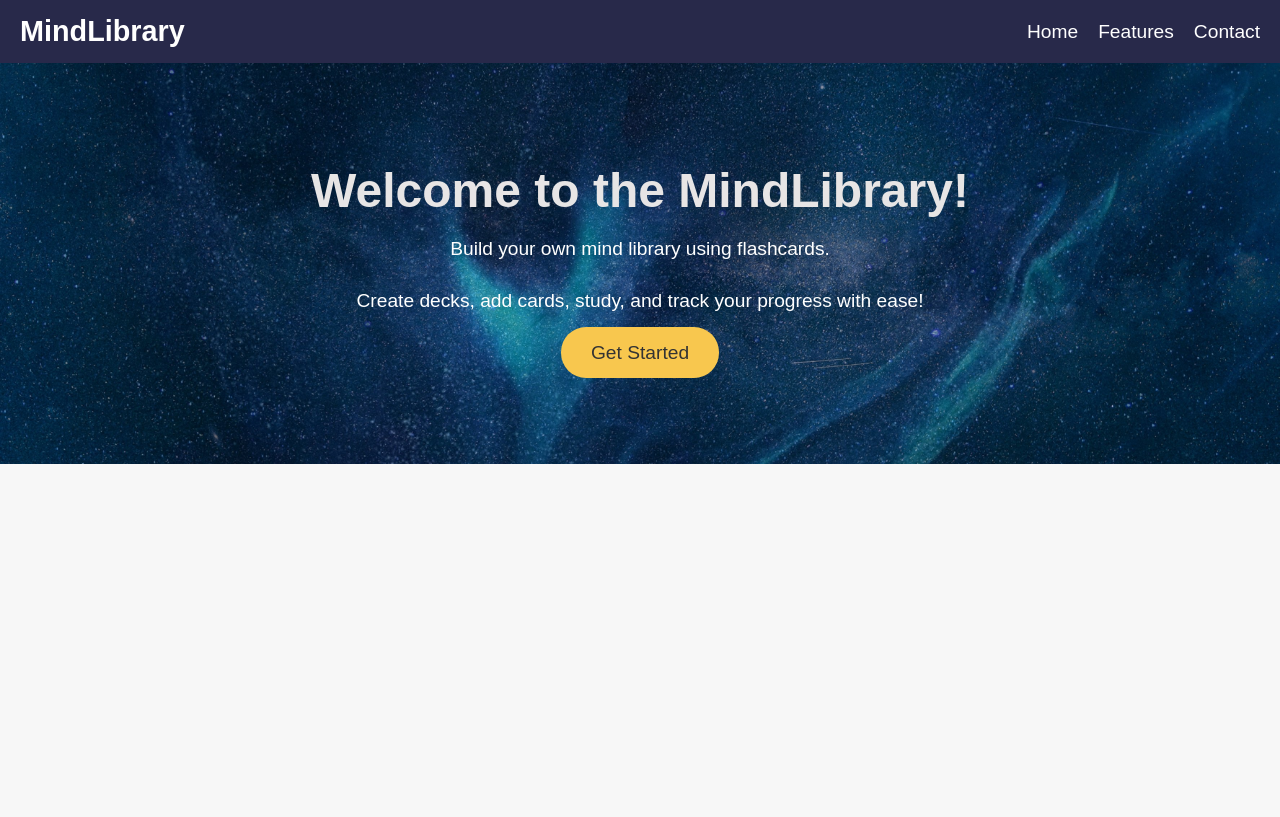
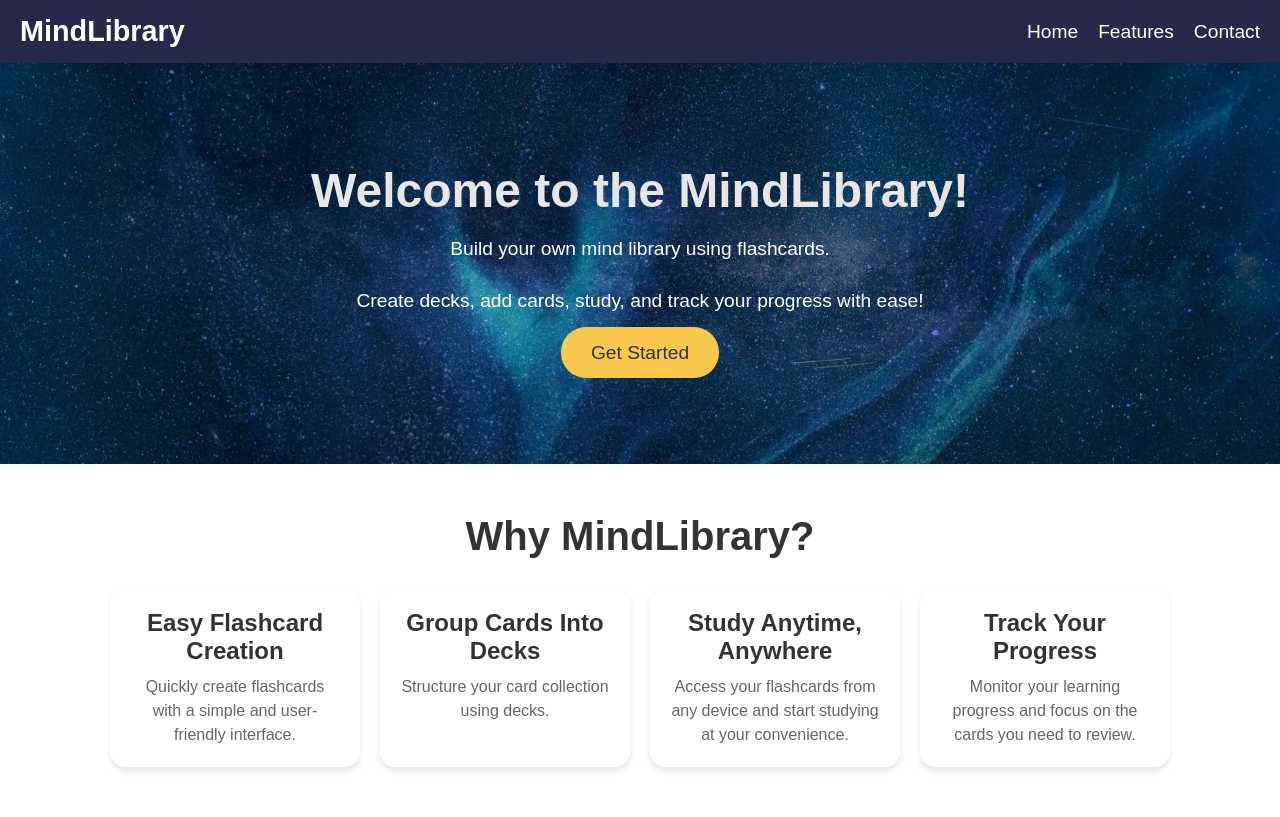
Before and after one commit to edyson1202/tum-web-lab2, a plain HTML site: page index.html in a window 1280 px wide. Drawn offline with Linux system fonts and the light colour scheme.

Commit message:
<feature>[add features section] (#2)

```diff
--- a/index.html
+++ b/index.html
@@ -33,6 +33,32 @@
             <a href="#features" class="cta-btn">Get Started</a>
         </div>
     </section>
+
+    <!-- Features Section -->
+    <section id="features" class="features">
+        <div class="container">
+            <h2 class="section-title">Why MindLibrary?</h2>
+            <div class="cards">
+                <div class="card">
+                    <h2 class="card-title">Easy Flashcard Creation</h2>
+                    <p class="card-text">Quickly create flashcards with a simple and user-friendly interface.</p>
+                </div>
+                <div class="card">
+                    <h2 class="card-title">Group Cards Into Decks</h2>
+                    <p class="card-text">Structure your card collection using decks.</p>
+                </div>
+                <div class="card">
+                    <h2 class="card-title">Study Anytime, Anywhere</h2>
+                    <p class="card-text">Access your flashcards from any device and start studying at your convenience.
+                    </p>
+                </div>
+                <div class="card">
+                    <h2 class="card-title">Track Your Progress</h2>
+                    <p class="card-text">Monitor your learning progress and focus on the cards you need to review.</p>
+                </div>
+            </div>
+        </div>
+    </section>
 </body>
 
 </html>
--- a/styles.css
+++ b/styles.css
@@ -95,3 +95,54 @@ body {
 .cta-btn:hover {
     background-color: #f8b739;
 }
+
+/* Features Section */
+.features {
+    padding: 50px 20px;
+    text-align: center;
+    background-color: #fff;
+}
+
+.features .container {
+    max-width: 1200px;
+    margin: 0 auto;
+}
+
+.section-title {
+    font-size: 2.5em;
+    margin-bottom: 30px;
+    color: #333;
+}
+
+.cards {
+    display: flex;
+    justify-content: center;
+    gap: 20px;
+    flex-wrap: wrap;
+}
+
+.card {
+    background-color: #fff;
+    border-radius: 15px;
+    box-shadow: 0 4px 6px rgba(0, 0, 0, 0.1);
+    padding: 20px;
+    width: 250px;
+    transition: transform 0.3s ease, box-shadow 0.3s ease;
+}
+
+.card:hover {
+    transform: translateY(-10px);
+    box-shadow: 0 6px 10px rgba(0, 0, 0, 0.2);
+}
+
+.card-title {
+    font-size: 1.5em;
+    margin-bottom: 10px;
+    color: #333;
+}
+
+.card-text {
+    font-size: 1em;
+    color: #666;
+    line-height: 1.5;
+}
```
